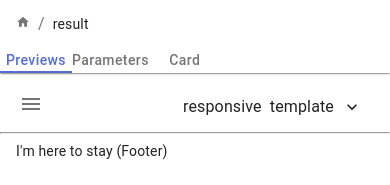
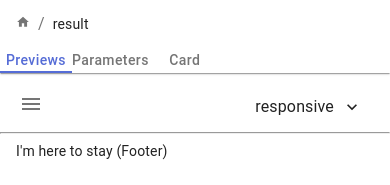
Before and after one commit to hankei6km/image-url-workbench, a Next.js app: page /previews in a window 390 px wide. Shown: the top 185 px of the page. Built offline with nearby package versions, Linux system fonts and the light colour scheme.

Commit message:
Hide template button label in sm layout

```diff
--- a/pages/previews.tsx
+++ b/pages/previews.tsx
@@ -172,6 +172,12 @@ const useActionBarStyles = makeStyles((theme) => ({
     justifyContent: 'flex-end',
     //width: '6em'
     maxWidth: '10em'
+  },
+  templateButtonLabel: {
+    display: 'none',
+    [theme.breakpoints.up('sm')]: {
+      display: 'block'
+    }
   }
 }));
 
@@ -287,7 +293,7 @@ function ActionBar({
                 </Typography>
               </Box>
             </Collapse>
-            <Box>
+            <Box className={classes.templateButtonLabel}>
               <Typography variant="body1">template</Typography>
             </Box>
           </Button>
```
